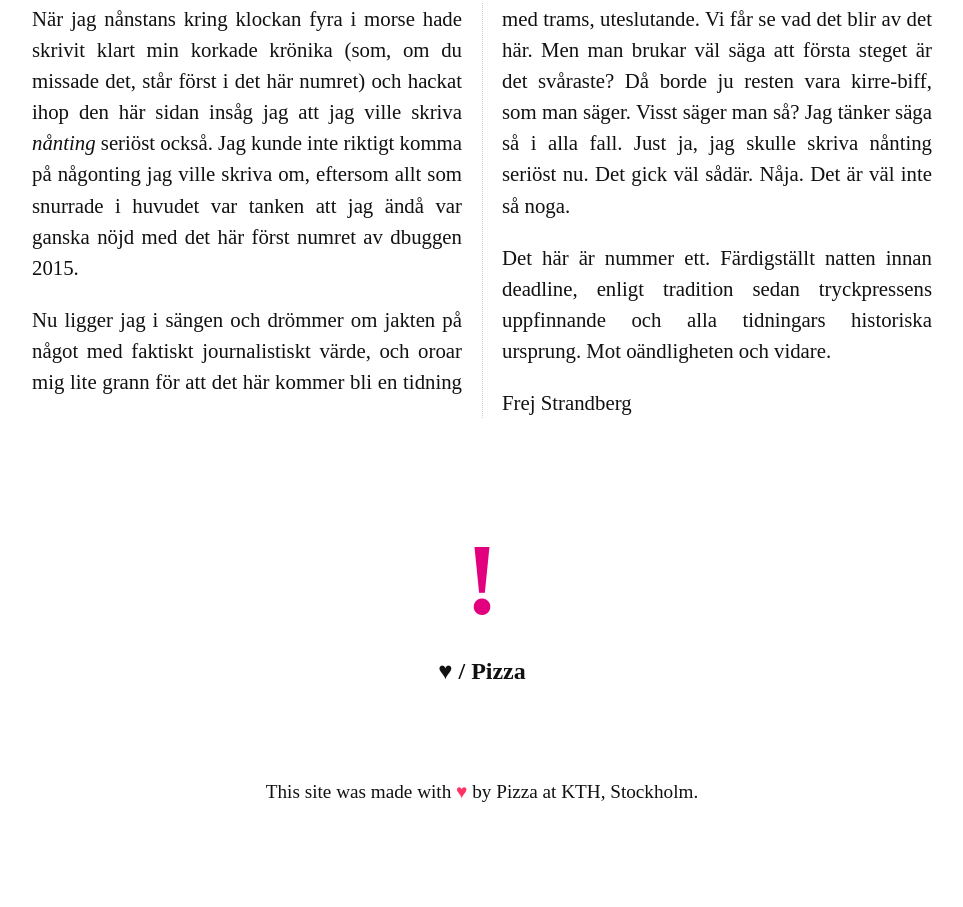
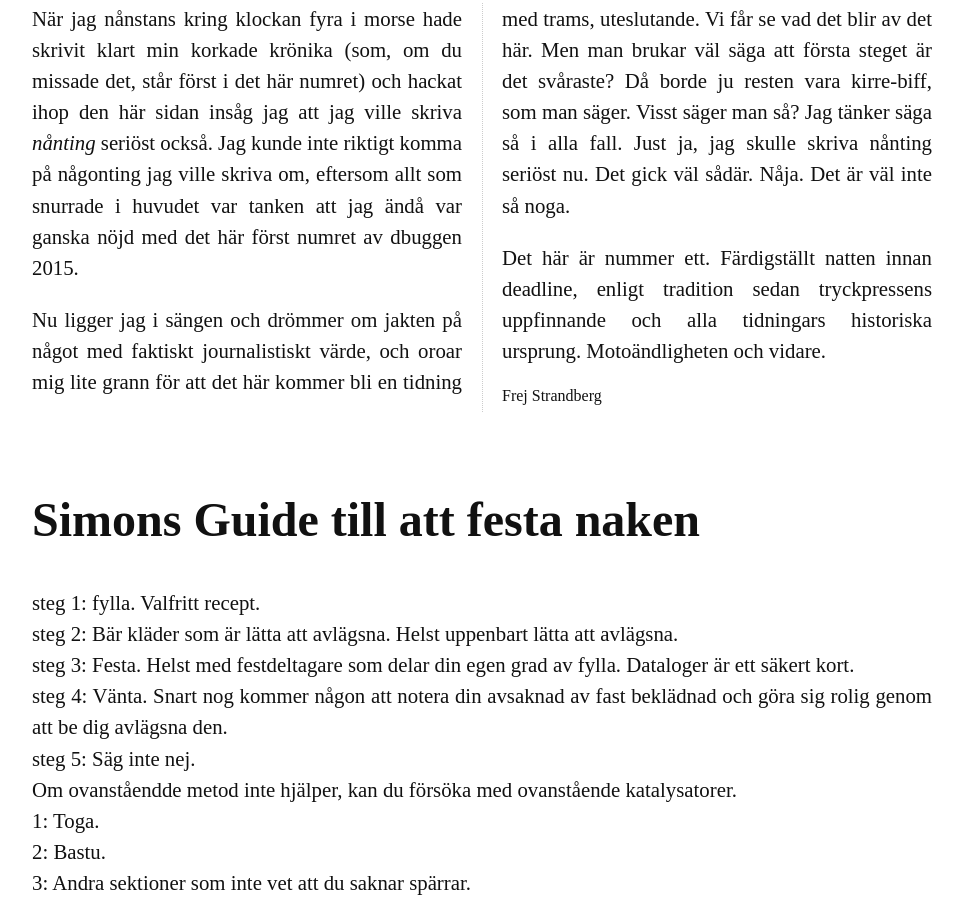
Before and after one commit to decentninja/ARONSPECIAL, a plain HTML site: page index.html in a window 1280 px wide. Shown: the part 5213-6120 px from the top of the page, without its empty margins (158-1121 px from the left). Before the commit the page ends 6064 px from the top, so only its background shows below. Drawn offline with Linux system fonts and the light colour scheme.

Commit message:
simons guide

```diff
--- a/index.html
+++ b/index.html
@@ -147,13 +147,30 @@
 	<p>
 		Nu ligger jag i sängen och drömmer om jakten på något med faktiskt journalistiskt värde, och oroar mig lite grann för att det här kommer bli en tidning med trams, uteslutande. Vi får se vad det blir av det här. Men man brukar väl säga att första steget är det svåraste? Då borde ju resten vara kirre-biff, som man säger. Visst säger man så? Jag tänker säga så i alla fall. Just ja, jag skulle skriva nånting seriöst nu. Det gick väl sådär. Nåja. Det är väl inte så noga.</p>
 
-		<p>
-			<b>Det här är nummer ett.</b> Färdigställt natten innan deadline, enligt tradition sedan tryckpressens uppfinnande och alla tidningars historiska ursprung. Mot oändligheten och vidare.
-		</p>
-		<footer>
-			<p>Frej Strandberg</p>
-		</footer>
-	</article>
+	<p>
+		<b>Det här är nummer ett.</b> Färdigställt natten innan deadline, enligt tradition sedan tryckpressens uppfinnande och alla tidningars historiska ursprung. Motoändligheten och vidare.
+	</p
+	<footer
+		<p>Frej Strandberg</p>
+	</footer>
+</article>
+<article>
+	<h1> Simons Guide till att festa naken </h1>
+	<p>
+		steg 1: fylla. Valfritt recept.<br>
+steg 2: Bär kläder som är lätta att avlägsna. Helst uppenbart lätta att avlägsna.<br>
+steg 3: Festa. Helst med festdeltagare som delar din egen grad av fylla. Dataloger är ett säkert kort.<br>
+steg 4: Vänta. Snart nog kommer någon att notera din avsaknad av fast beklädnad och göra sig rolig genom att be dig avlägsna den.<br>
+steg 5: Säg inte nej.<br>
+
+Om ovanståendde metod inte hjälper, kan du försöka med ovanstående katalysatorer.<br>
+
+1: Toga.<br>
+2: Bastu.<br>
+3: Andra sektioner som inte vet att du saknar spärrar.<br>
+
+	</p>
+</article>
 
 	<header>
 		<h1>
```
